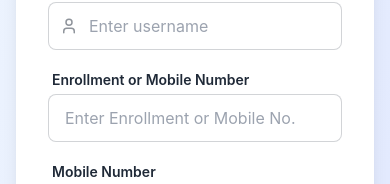
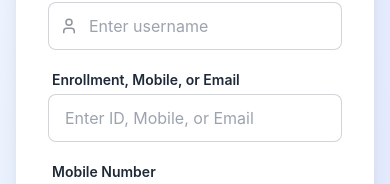
Before and after one commit to divyanshkapale/Atendence-App, a React (Vite) app in the folder frontend/: page /login in a window 390 px wide. Both pictures are taken after a click on the button "New here? Create an Account". Shown: the part 319-503 px from the top of the page. Built offline with nearby package versions, Linux system fonts and the light colour scheme; no server answers.

Commit message:
Allow login via Email, Phone, or ID in both Quick and Standard login

```diff
--- a/frontend/src/pages/Login.jsx
+++ b/frontend/src/pages/Login.jsx
@@ -125,7 +125,7 @@ const Login = () => {
                             {isRegistering ? 'Create Account' : isQuickLogin ? 'Quick Access' : 'Welcome Back'}
                         </h2>
                         <p className="text-base-content/60 text-sm">
-                            {isRegistering ? 'Register to get started' : isQuickLogin ? 'Use Enrollment No. or Mobile' : 'Sign in to continue'}
+                            {isRegistering ? 'Register to get started' : isQuickLogin ? 'Use Enrollment No., Mobile, or Email' : 'Sign in to continue'}
                         </p>
                     </div>
 
@@ -166,7 +166,7 @@ const Login = () => {
                         {(isRegistering || isQuickLogin) && (
                             <div className="form-control">
                                 <label className="label py-1">
-                                    <span className="label-text font-semibold">Enrollment or Mobile Number</span>
+                                    <span className="label-text font-semibold">Enrollment, Mobile, or Email</span>
                                 </label>
                                 <input
                                     type="text"
@@ -174,7 +174,7 @@ const Login = () => {
                                     className="input input-bordered w-full"
                                     value={formData.enrollmentNumber}
                                     onChange={handleChange}
-                                    placeholder="Enter Enrollment or Mobile No."
+                                    placeholder="Enter ID, Mobile, or Email"
                                     required
                                 />
                             </div>
```
Also changed, not shown: 1 other file (tests, documents, lock files or other folders).
